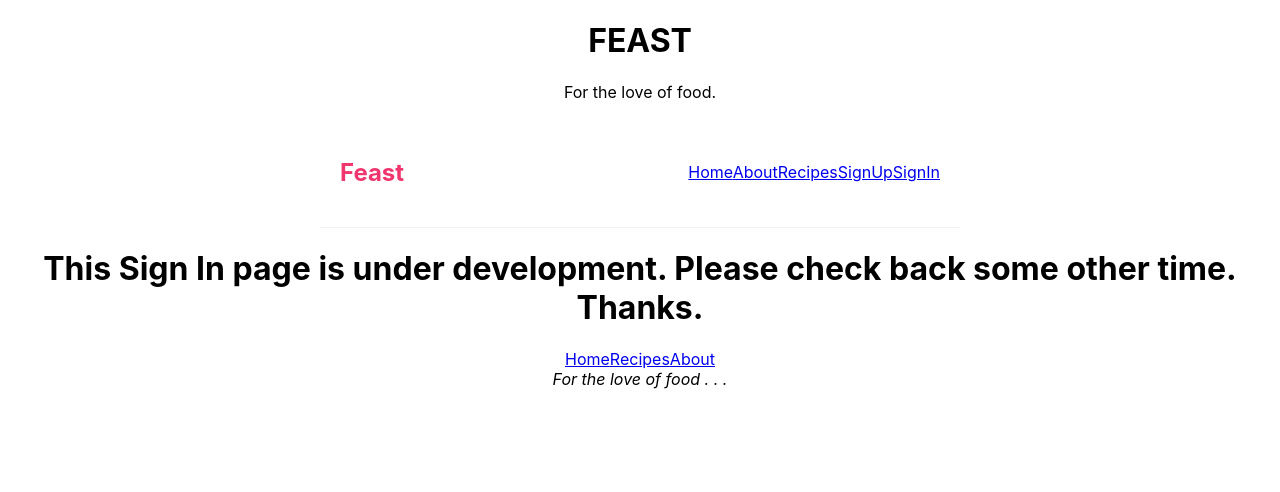
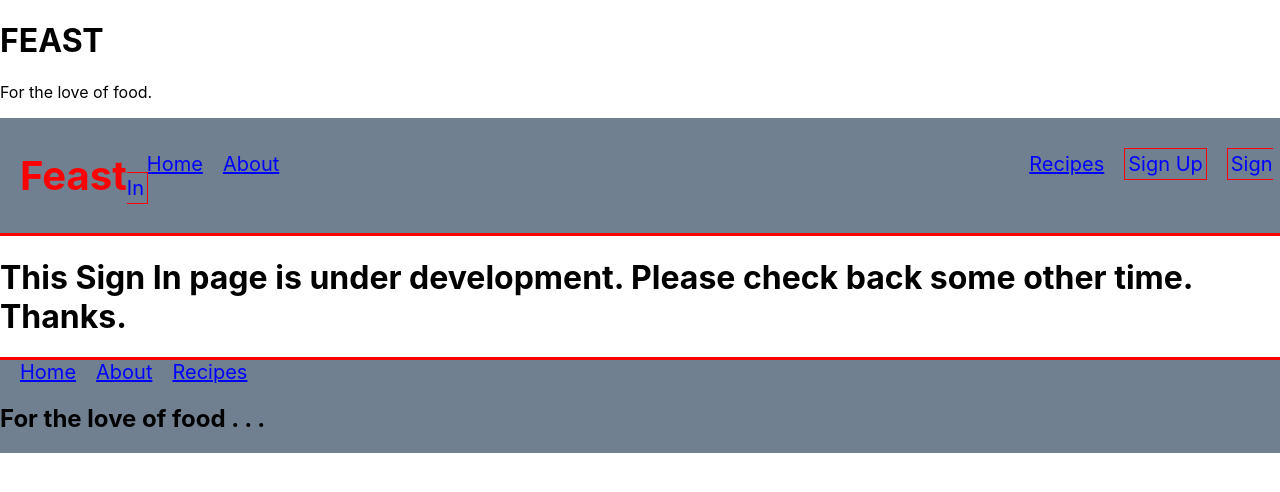
Before and after one commit to LeaderSteve84/Feast, a React (Create React App) app in the folder feast-frontend/: page /signin in a window 1280 px wide. Shown: the top 492 px of the page. Built offline with nearby package versions, Linux system fonts and the light colour scheme.

Commit message:
index.css

```diff
--- a/feast-frontend/src/App.js
+++ b/feast-frontend/src/App.js
@@ -1,4 +1,4 @@
-import './App.css';
+// import './App.css';
 import Home from './Home';
 import Navbar from './Navbar';
 import Header from './Header';
--- a/feast-frontend/src/Footer.js
+++ b/feast-frontend/src/Footer.js
@@ -4,11 +4,13 @@ const Footer = () => {
     return (
         <div className="footer">
             <nav>
-                <Link to="/" className="footer-home">Home</Link>
-                <Link to="/recipes" className="footer-foods">Recipes</Link>
-                <Link to="/about" className="footer-about">About</Link>
+                <div className="footer-link">
+                    <Link to="/" className="home-link">Home</Link>
+                    <Link to="/about" className="about-link">About</Link>
+                    <Link to="/recipes" className="footer-recipes-link">Recipes</Link>
+                </div>
+                <h1 className="footer-mantra">For the love of food . . .</h1>
             </nav>
-            <em className="mantra">For the love of food . . .</em>
         </div>
      );
 }
--- a/feast-frontend/src/Navbar.js
+++ b/feast-frontend/src/Navbar.js
@@ -5,11 +5,11 @@ const Navbar = () => {
             <nav className="nav-bar">
                 <h1 className="nav-header">Feast</h1>
                 <div className="links">
-                    <Link to="/" className="home">Home</Link>
-                    <Link to="/about" className="about">About</Link>
-                    <Link to="/recipes" className="recipes">Recipes</Link>
-                    <Link to="/signup" className="signUp">SignUp</Link>
-                    <Link to="/signin" className="signIn">SignIn</Link>
+                    <Link to="/" className="home-link">Home</Link>
+                    <Link to="/about" className="about-link">About</Link>
+                    <Link to="/recipes" className="recipes-link">Recipes</Link>
+                    <Link to="/signup" className="signUp-link">Sign Up</Link>
+                    <Link to="/signin" className="signIn-link">Sign In</Link>
                 </div>
             </nav>
      );
--- a/feast-frontend/src/index.css
+++ b/feast-frontend/src/index.css
@@ -7,30 +7,61 @@ body {
   -moz-osx-font-smoothing: grayscale;
 }
 
-code {
-  font-family: source-code-pro, Menlo, Monaco, Consolas, 'Courier New',
-    monospace;
+.nav-bar {
+  background-color: slategrey;
+  padding: none;
+  display: flex;
+  align-items: center;
+  max-width: 100%;
+  margin: 0 auto;
+  border-bottom: 3px solid Red;
 }
 
-.nav-bar {
-  padding: 20px;
+.footer {
+  background-color: slategrey;
   display: flex;
   align-items: center;
-  max-width: 600px;
+  max-width: 100%;
   margin: 0 auto;
-  border-bottom: 1px solid #f2f2f2;
+  border-top: 3px solid Red;
 }
 
-.nav-bar h1 {
-  color: #f1356d;
+.nav-header {
+  color: red;
+  font-size: 40px;
+  text-align: left;
+  margin-left: 20px;
+  margin-right: none;
+  padding: none;
 }
 
-.nav-bar .links {
-  margin-left: auto;
+.home-link, .about-link, .footer-recipes-link {
+  text-align: left;
+  margin-left: 20px;
+  text-decoration: underline;
+  padding: none;
+  font-size: 20px;
+  color: blue;
+  font-style: bold;
 }
 
-.nav-bar Link {
-  margin-left: 16px;
+.recipes-link {
+  text-align: end;
+  margin-left: 750px;
+  text-decoration: underline;
+  padding: none;
+  font-size: 20px;
+  color: blue;
+  font-style: bold;
+}
+
+.signIn-link, .signUp-link {
+  text-align: end;
+  margin-left: 20px;
   text-decoration: none;
-  padding: 6px;
+  padding: 3px;
+  border: 1px red solid;
+  font-size: 20px;
+  color: Blue;
+  font-style: bold;
 }
```
